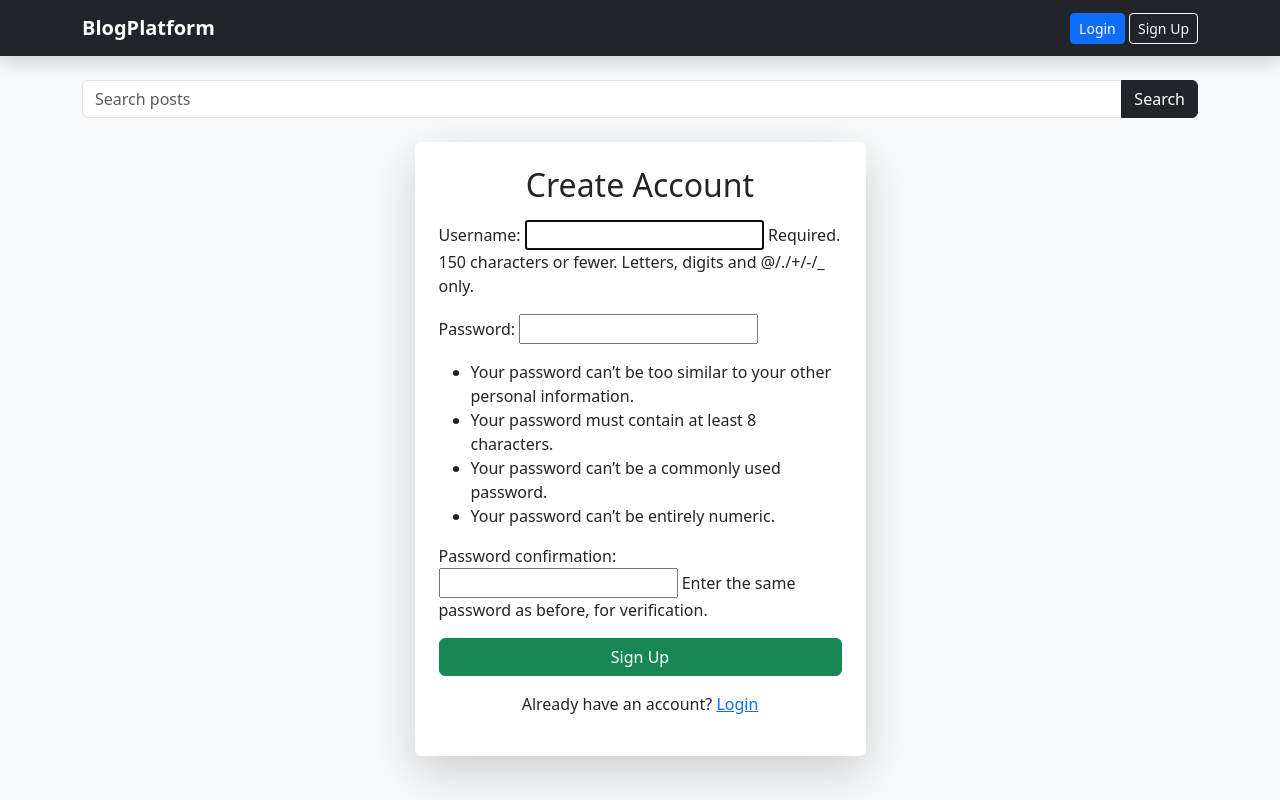
After one commit to BhavyaKarnati02/blog-platform-django, a Django app: page /signup/ in a window 1280 px wide. The commit adds this page. Run offline with Django 5.2, Linux system fonts and the light colour scheme.

Commit message:
added signup + UI improvements

```diff
--- a/accounts/urls.py
+++ b/accounts/urls.py
@@ -1,18 +1,12 @@
 from django.urls import path
 from django.contrib.auth import views as auth_views
-
+from . import views
 
 urlpatterns = [
 
-    path(
-        'login/',
-        auth_views.LoginView.as_view(),
-        name='login'
-    ),
+    path("login/", auth_views.LoginView.as_view(), name="login"),
 
-    path(
-        'logout/',
-        auth_views.LogoutView.as_view(),
-        name='logout'
-    ),
+    path("logout/", auth_views.LogoutView.as_view(), name="logout"),
+
+    path("signup/", views.signup, name="signup"),
 ]
--- a/accounts/views.py
+++ b/accounts/views.py
@@ -1,17 +1,22 @@
 from django.shortcuts import render, redirect
 from django.contrib.auth.forms import UserCreationForm
-from django.contrib.auth import login
 
-def register(request):
-    if request.method == 'POST':
+def signup(request):
+
+    if request.method == "POST":
+
         form = UserCreationForm(request.POST)
 
         if form.is_valid():
-            user = form.save()
-            login(request, user)
-            return redirect('home')
+
+            form.save()
+
+            return redirect("login")
 
     else:
+
         form = UserCreationForm()
 
-    return render(request, 'registration/register.html', {'form': form})
+    return render(request, "registration/signup.html", {
+        "form": form
+    })
--- a/blogplatform/settings.py
+++ b/blogplatform/settings.py
@@ -25,7 +25,7 @@
 
 SECRET_KEY = 'your-secret-key'
 
-DEBUG = True
+DEBUG = False
 
 ALLOWED_HOSTS = ['*']
 
--- a/templates/base.html
+++ b/templates/base.html
@@ -20,12 +20,12 @@
 
 <body class="bg-light">
 
-<nav class="navbar navbar-expand-lg navbar-dark bg-dark">
+<nav class="navbar navbar-expand-lg navbar-dark bg-dark shadow">
 
     <div class="container">
 
-        <a class="navbar-brand" href="/">
-            Blog Platform
+        <a class="navbar-brand fw-bold" href="/">
+            BlogPlatform
         </a>
 
         <div>
@@ -33,32 +33,25 @@
             {% if user.is_authenticated %}
 
                 <span class="text-white me-3">
-
-                    Welcome {{ user.username }}
-
+                    Hi, {{ user.username }}
                 </span>
 
-                <a
-                    href="{% url 'create_post' %}"
-                    class="btn btn-success btn-sm"
-                >
-                    Create Post
+                <a class="btn btn-success btn-sm" href="{% url 'create_post' %}">
+                    + Post
                 </a>
 
-                <a
-                    href="{% url 'logout' %}"
-                    class="btn btn-danger btn-sm"
-                >
+                <a class="btn btn-danger btn-sm" href="{% url 'logout' %}">
                     Logout
                 </a>
 
             {% else %}
 
-                <a
-                    href="{% url 'login' %}"
-                    class="btn btn-primary btn-sm"
-                >
+                <a class="btn btn-primary btn-sm" href="{% url 'login' %}">
                     Login
+                </a>
+
+                <a class="btn btn-outline-light btn-sm" href="{% url 'signup' %}">
+                    Sign Up
                 </a>
 
             {% endif %}
--- /dev/null
+++ b/templates/registration/signup.html
@@ -0,0 +1,47 @@
+{% extends 'base.html' %}
+
+{% block content %}
+
+<div class="row justify-content-center">
+
+    <div class="col-md-5">
+
+        <div class="card shadow-lg border-0">
+
+            <div class="card-body p-4">
+
+                <h2 class="text-center mb-3">
+                    Create Account
+                </h2>
+
+                <form method="POST">
+
+                    {% csrf_token %}
+
+                    {{ form.as_p }}
+
+                    <button class="btn btn-success w-100">
+                        Sign Up
+                    </button>
+
+                </form>
+
+                <p class="mt-3 text-center">
+
+                    Already have an account?
+
+                    <a href="{% url 'login' %}">
+                        Login
+                    </a>
+
+                </p>
+
+            </div>
+
+        </div>
+
+    </div>
+
+</div>
+
+{% endblock %}
```
